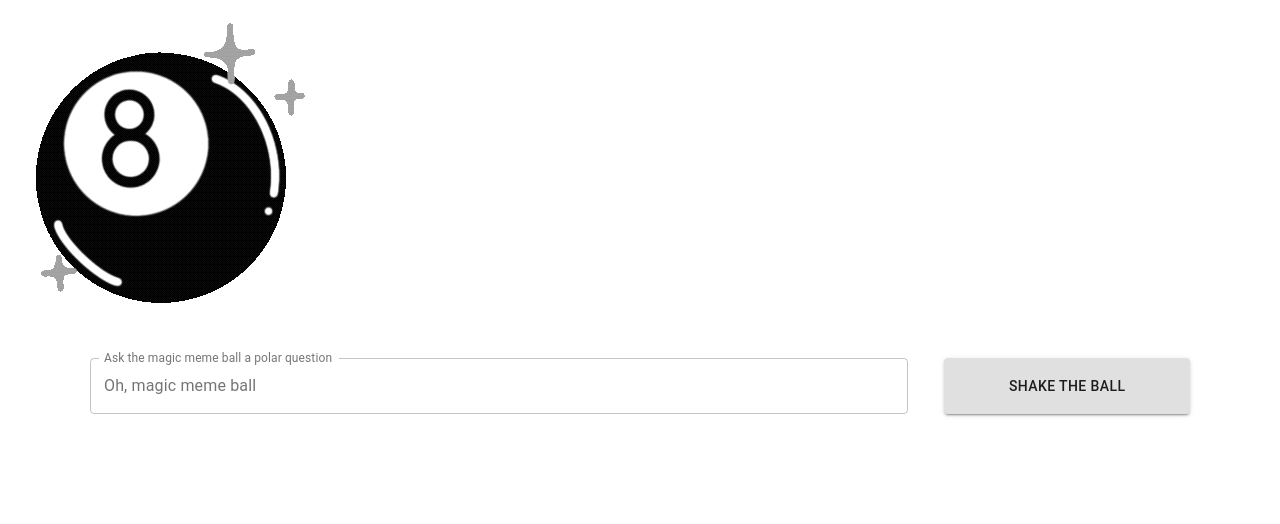
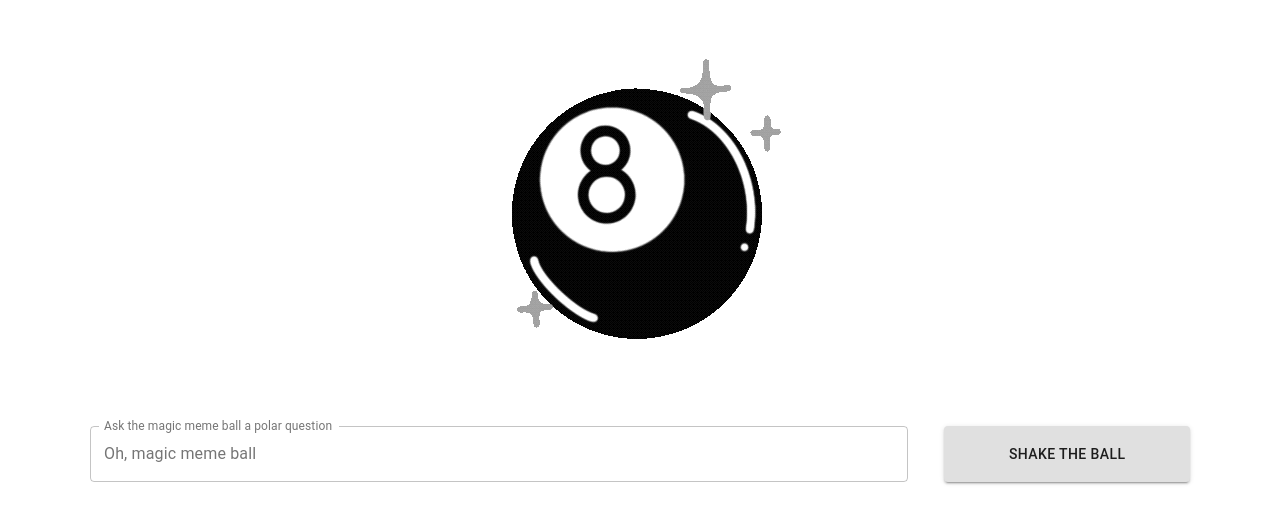
Before and after one commit to GunsterJ/magic-meme-ball, a Gatsby site: page / in a window 1280 px wide. Built offline with nearby package versions, Linux system fonts and the light colour scheme; Gatsby itself is replaced by a stand-in of ours.

Commit message:
Added styling to Meme component

```diff
--- a/src/components/Meme/Meme.js
+++ b/src/components/Meme/Meme.js
@@ -1,11 +1,12 @@
 import React from 'react'
+import { Wrapper } from './meme-styles'
 import eightballGIF from '../../gifs/eightball.gif'
 
 const Meme = () => {
    return (
-      <>
+      <Wrapper>
          <img src={eightballGIF} alt="Otter dancing with a fish" />
-      </>
+      </Wrapper>
    )
 }
 
--- /dev/null
+++ b/src/components/Meme/meme-styles.js
@@ -0,0 +1,27 @@
+import { device } from '../../styles/breakpoints.js'
+import styled from 'styled-components'
+
+const Wrapper = styled.div`
+
+   display: grid;
+   place-content: center;
+
+   @media ${device.desktop} {
+      padding: var(--spacing-large) 0;
+   }
+
+   @media ${device.laptop} {
+      padding: var(--spacing-default) 0;
+   }
+
+   @media ${device.tablet} {
+      padding: var(--spacing-default) 0;
+   }
+
+   @media ${device.mobile} {
+      padding: var(--spacing-large) 0;
+   }
+
+`
+
+export { Wrapper }
```
